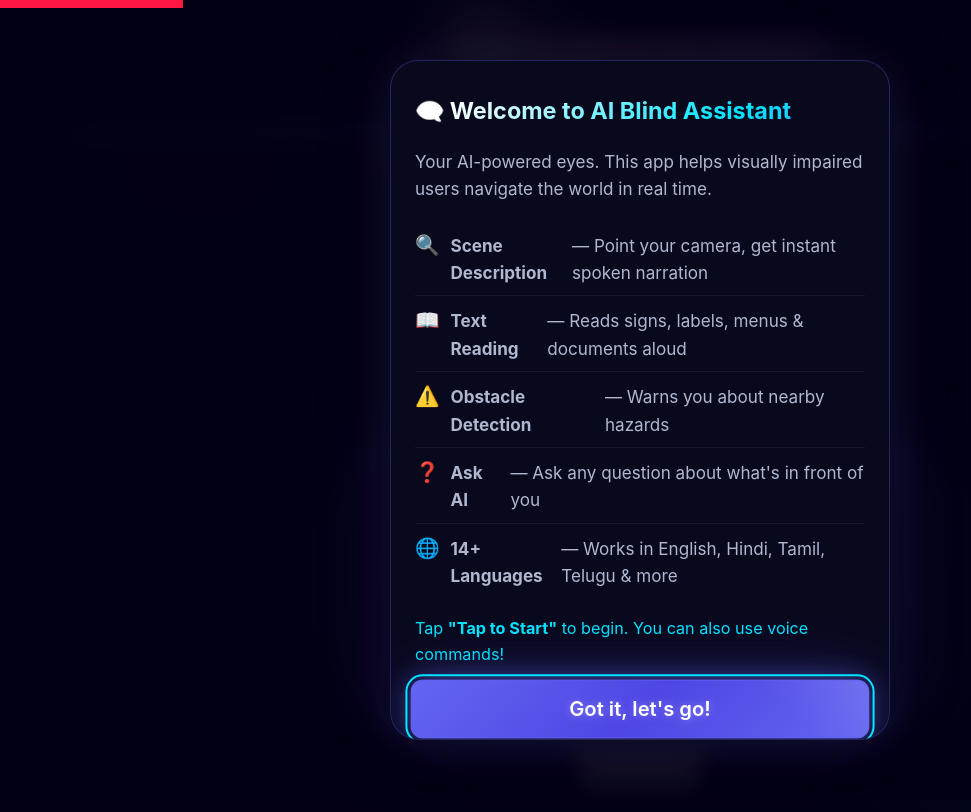
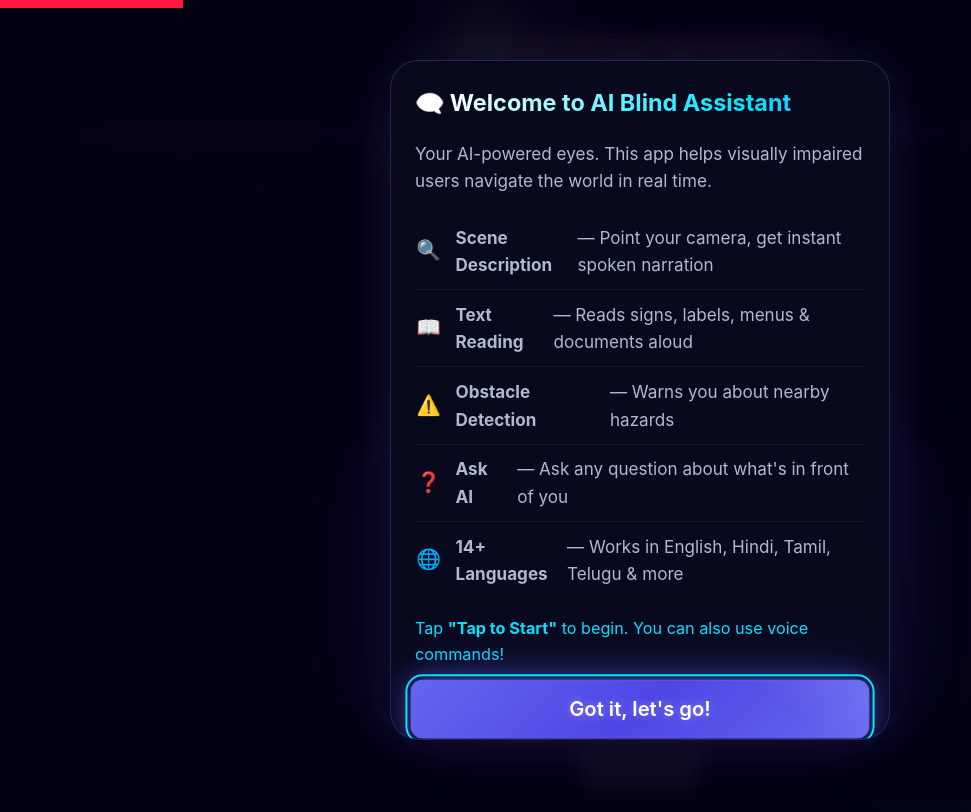
Before and after one commit to roshanreddy118/AI-Blind-Assistant, a plain HTML site: page frontend/index.html in a window 1280 px wide. Shown: the whole page, without its empty margins (0-971 px from the left). Drawn offline with Linux system fonts and the light colour scheme; grey boxes are pictures that could not be loaded.

Commit message:
Fix welcome list alignment, remove model info from settings

```diff
--- a/frontend/css/style.css
+++ b/frontend/css/style.css
@@ -965,11 +965,11 @@
 }
 
 .welcome-features li {
-    padding: 0.5rem 0;
+    padding: 0.6rem 0;
     border-bottom: 1px solid var(--border);
     display: flex;
-    align-items: baseline;
-    gap: 0.6rem;
+    align-items: center;
+    gap: 0.75rem;
 }
 
 .welcome-features li:last-child {
@@ -979,6 +979,8 @@
 .welcome-features li span {
     font-size: 1.1rem;
     flex-shrink: 0;
+    width: 1.5rem;
+    text-align: center;
 }
 
 .welcome-tip {
--- a/frontend/index.html
+++ b/frontend/index.html
@@ -203,9 +203,6 @@
                 <p style="color:var(--text-dim);font-size:0.9rem;line-height:1.5">
                     <strong>AI Blind Assistant</strong> helps visually impaired users navigate the world using real-time AI vision. Point your camera at anything — the app describes scenes, reads text/signs, detects obstacles, and answers questions, all spoken aloud in 14+ languages.
                 </p>
-                <p style="color:var(--text-muted);font-size:0.8rem;margin-top:0.5rem">
-                    Built with Gemini, Llama & GPT-4o vision models.
-                </p>
             </div>
 
             <button id="btn-close-settings" class="btn btn-primary btn-block btn-lg">Done</button>
--- a/public/css/style.css
+++ b/public/css/style.css
@@ -965,11 +965,11 @@
 }
 
 .welcome-features li {
-    padding: 0.5rem 0;
+    padding: 0.6rem 0;
     border-bottom: 1px solid var(--border);
     display: flex;
-    align-items: baseline;
-    gap: 0.6rem;
+    align-items: center;
+    gap: 0.75rem;
 }
 
 .welcome-features li:last-child {
@@ -979,6 +979,8 @@
 .welcome-features li span {
     font-size: 1.1rem;
     flex-shrink: 0;
+    width: 1.5rem;
+    text-align: center;
 }
 
 .welcome-tip {
```
Also changed, not shown: public/index.html (+0 -3 lines).
